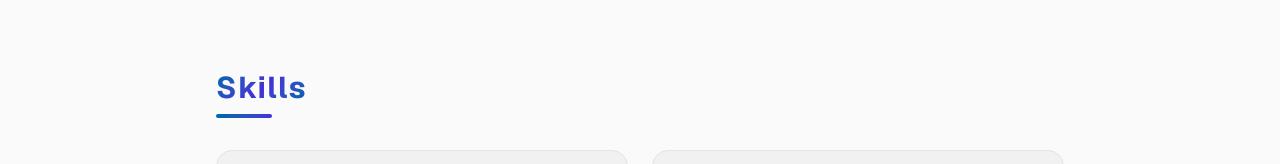
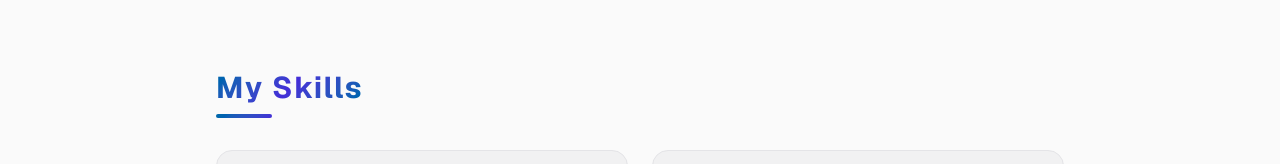
Before and after one commit to Pomaransky/pomaransky-web, a Next.js app: page /en in a window 1280 px wide. Shown: the part 443-607 px from the top of the page. Built offline with nearby package versions, Linux system fonts and the light colour scheme.

Commit message:
Enhance SectionTitle component to include subtitle prop and update localization for skills section

```diff
--- /dev/null
+++ b/components/section-title/SectionTitle.props.ts
@@ -0,0 +1,4 @@
+export type SectionTitleProps = {
+  title: string;
+  subtitle?: string;
+};
--- a/components/section-title/SectionTitle.tsx
+++ b/components/section-title/SectionTitle.tsx
@@ -1,4 +1,6 @@
-export function SectionTitle({ title }: { title: string }) {
+import { SectionTitleProps } from "./SectionTitle.props";
+
+export function SectionTitle({ title, subtitle }: SectionTitleProps) {
   return (
     <div className="mb-2 inline-flex flex-col">
       <h2 className="bg-[linear-gradient(135deg,var(--color-primary),var(--color-secondary),var(--color-primary))] bg-clip-text text-3xl font-bold tracking-wider text-transparent">
@@ -8,6 +10,7 @@ export function SectionTitle({ title }: { title: string }) {
         className="mt-2 h-1 w-14 rounded-full bg-[linear-gradient(135deg,var(--color-primary),var(--color-secondary))]"
         aria-hidden
       />
+      {subtitle && <p className="mt-2 text-foreground/80">{subtitle}</p>}
     </div>
   );
 }
--- a/components/skills/Skills.tsx
+++ b/components/skills/Skills.tsx
@@ -9,7 +9,7 @@ export function Skills() {
   return (
     <section className="scroll-mt-20 py-6 md:py-12" id="skills">
       <Container maxWidth="max-w-4xl">
-        <SectionTitle title={t("Skills.sectionTitle")} />
+        <SectionTitle title={t("Skills.sectionTitle")} subtitle={t("Skills.sectionSubtitle")} />
         <div className="mt-6 grid grid-cols-1 gap-6 md:grid-cols-2">
           {skillsContent.map((category, index) => (
             <div
--- a/messages/en.json
+++ b/messages/en.json
@@ -13,8 +13,8 @@
     "description": "I'm a Front-End Developer with 5 years of experience building enterprise applications in Angular and React. Being responsible and adaptable in my approach to technology lets me get up to speed quickly on new projects. I enjoy learning new technologies and patterns I haven't worked with yet. Outside of work: a {age}-year-old husband and father of two."
   },
   "Skills": {
-    "sectionTitle": "Skills",
-    "sectionSubtitle": "Some",
+    "sectionTitle": "My Skills",
+    "sectionSubtitle": "",
     "frameworksAndLibraries": "Frameworks & Libraries",
     "languagesAndStyling": "Languages & Styling",
     "toolsAndWorkflow": "Tools & Workflow",
--- a/messages/pl.json
+++ b/messages/pl.json
@@ -13,8 +13,8 @@
     "description": "Jestem Front-End Developerem z 5-letnim doświadczeniem w budowie rozbudowanych aplikacji w Angular oraz React. Odpowiedzialność i elastyczność w podejściu do technologii pozwalają mi szybko odnaleźć się w nowych projektach. Chętnie uczę się nowych technologii i wzorców, których jeszcze nie znam. Prywatnie: {age}-letni mąż i ojciec dwójki dzieci."
   },
   "Skills": {
-    "sectionTitle": "Umiejętności",
-    "sectionSubtitle": "Wybrane",
+    "sectionTitle": "Moje umiejętności",
+    "sectionSubtitle": "Główne technologie, umiejętności oraz narzędzia, z których korzystam w codziennej pracy. Ciągle rozwijam posiadane umiejętności/technologie i uczę się nowych.",
     "frameworksAndLibraries": "Frameworki i biblioteki",
     "languagesAndStyling": "Języki i stylowanie",
     "toolsAndWorkflow": "Narzędzia i workflow",
```
